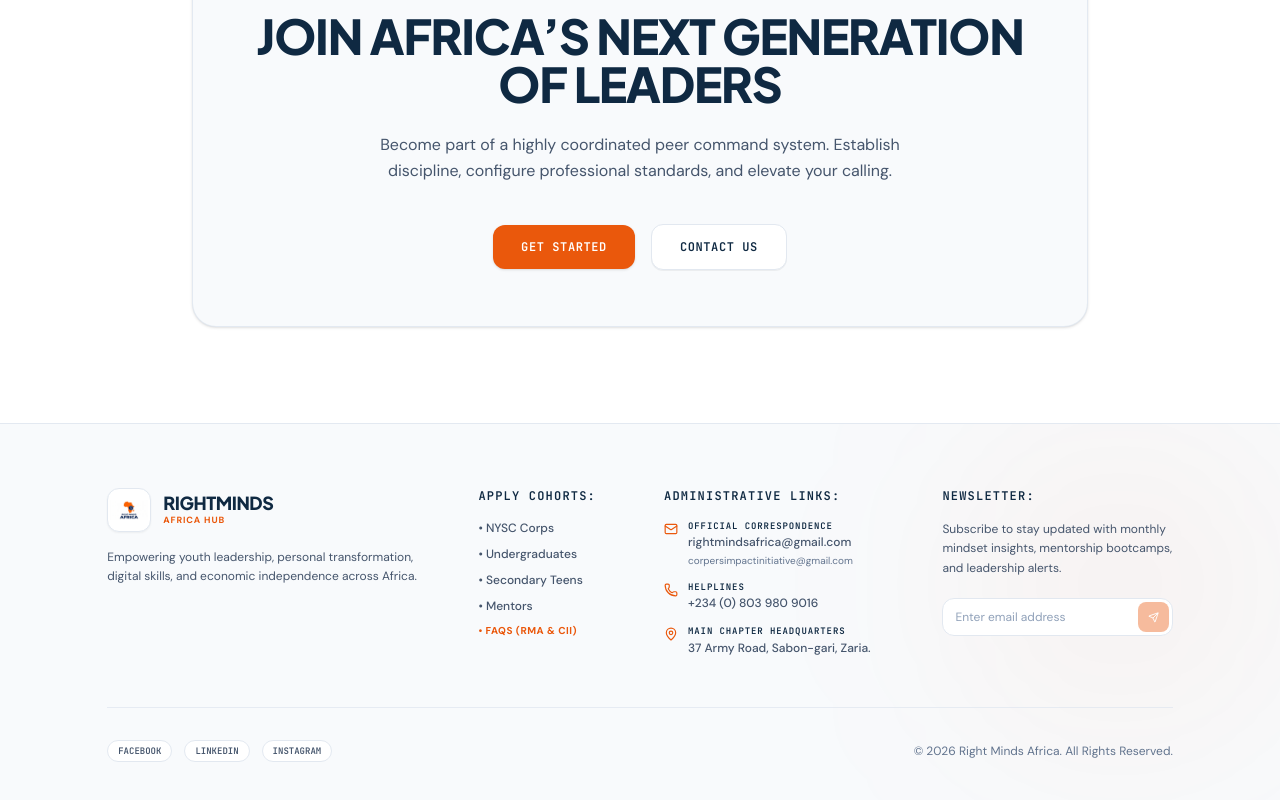
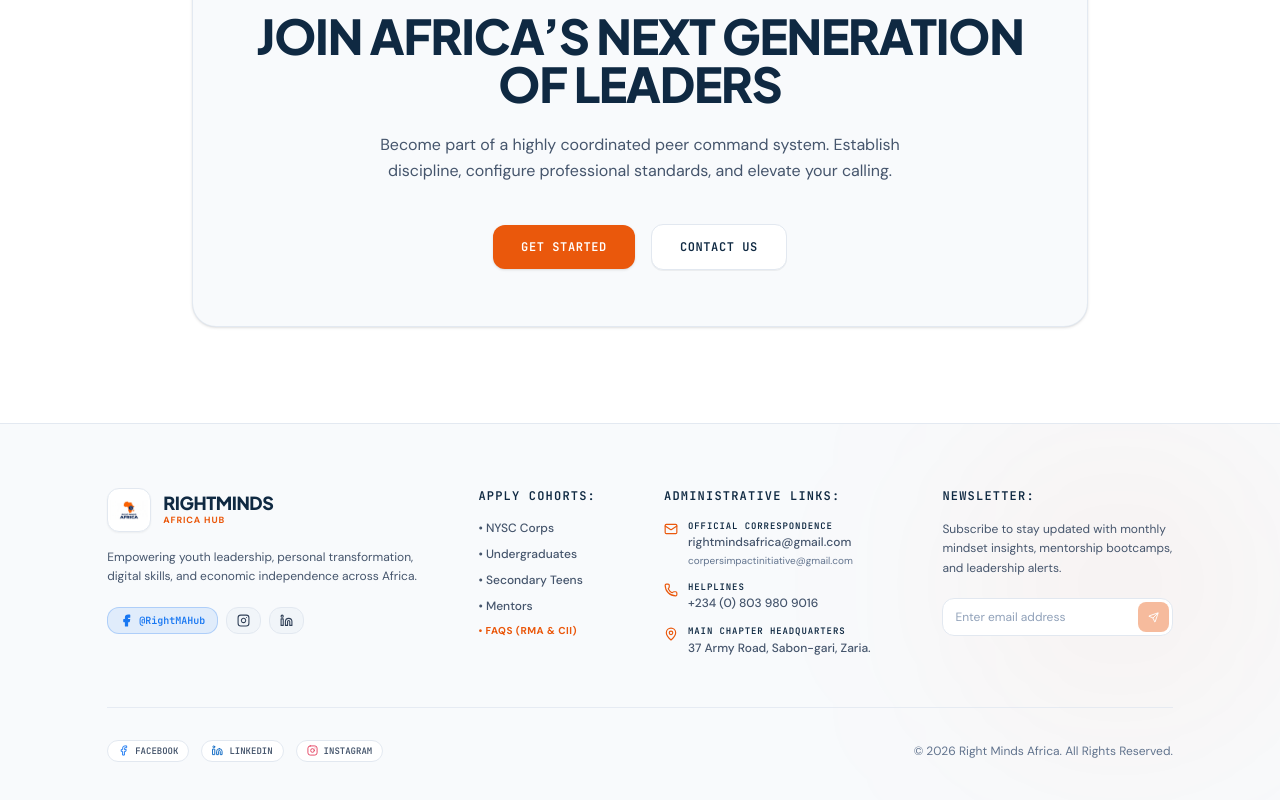
Before and after one commit to CVOLUWATIMILEHIN/RIGH, a React (Vite) app: page / in a window 1280 px wide. Shown: the part 7338-8138 px from the top of the page. Built offline with nearby package versions, Linux system fonts and the light colour scheme; no server answers; the database is empty.

Commit message:
chore: update Facebook page URL to RightMAHub
Standardize the official Facebook page URL across all components and configuration files to ensure consistency.

```diff
--- a/src/components/AdminResources.tsx
+++ b/src/components/AdminResources.tsx
@@ -78,7 +78,7 @@ const DEFAULT_RESOURCES: ResourceModel[] = [
     category: "Videos",
     author: "Gracious-Esther",
     sizeOrDuration: "Video Session (54 mins)",
-    link: "https://www.facebook.com/rightmindsafrica",
+    link: "https://www.facebook.com/RightMAHub",
     downloadsCount: 318,
     featured: false,
     status: "Active",
--- a/src/components/AdminSocialHub.tsx
+++ b/src/components/AdminSocialHub.tsx
@@ -228,7 +228,7 @@ export default function AdminSocialHub({ hasWriteAccess, onLogAction }: AdminSoc
               mediaType: item.mediaType,
               mediaUrls: item.mediaUrls,
               postUrl: item.platform === "facebook"
-                ? "https://facebook.com/rightmindsafrica"
+                ? "https://www.facebook.com/RightMAHub"
                 : "https://instagram.com/rightmindsafrica",
               hashtags: ["leadership", "growth", "africa", "corperimpact"],
               publishedAt: item.publishedAt,
--- a/src/components/Footer.tsx
+++ b/src/components/Footer.tsx
@@ -1,5 +1,5 @@
 import React, { useState, useEffect } from "react";
-import { Mail, Phone, MapPin, Award, Lock, Send, CheckCircle, AlertCircle } from "lucide-react";
+import { Mail, Phone, MapPin, Award, Lock, Send, CheckCircle, AlertCircle, Facebook, Linkedin, Instagram } from "lucide-react";
 import { saveNewsletterSubscription } from "../lib/db";
 import brandLogo from "../assets/images/brand_logo_official_new_1780385523572.png";
 import { PageContainer } from "./PageContainer";
@@ -91,9 +91,9 @@ export default function Footer({ onOpenJoin, onViewAdmin, onViewTeam, onViewAbou
   };
 
   const socialChannels = [
-    { name: "Facebook", url: "https://www.facebook.com/RightMAHub/", handle: "@RightMAHub" },
-    { name: "LinkedIn", url: "https://www.linkedin.com/company/rightmindafricahub", handle: "@rightmindafricahub" },
-    { name: "Instagram", url: "https://www.instagram.com/rightmindsafrica", handle: "@rightmindsafrica" }
+    { name: "Facebook", url: "https://www.facebook.com/RightMAHub", handle: "@RightMAHub", Icon: Facebook },
+    { name: "LinkedIn", url: "https://www.linkedin.com/company/rightmindafricahub", handle: "@rightmindafricahub", Icon: Linkedin },
+    { name: "Instagram", url: "https://www.instagram.com/rightmindsafrica", handle: "@rightmindsafrica", Icon: Instagram }
   ];
 
   return (
@@ -129,6 +129,36 @@ export default function Footer({ onOpenJoin, onViewAdmin, onViewTeam, onViewAbou
             <p className="text-xs text-slate-600 leading-relaxed font-normal">
               {brand.tagline}
             </p>
+            <div className="flex flex-wrap items-center gap-2 pt-1">
+              <a
+                href="https://www.facebook.com/RightMAHub"
+                target="_blank"
+                rel="noopener noreferrer"
+                className="inline-flex items-center gap-1.5 px-3 py-1.5 bg-[#1877F2]/10 hover:bg-[#1877F2] text-[#1877F2] hover:text-white rounded-xl text-xs font-semibold transition-all border border-[#1877F2]/25"
+                title="Follow RightMinds Africa Hub on Facebook"
+              >
+                <Facebook size={13} className="fill-current" />
+                <span className="font-mono text-[10px]">@RightMAHub</span>
+              </a>
+              <a
+                href="https://www.instagram.com/rightmindsafrica"
+                target="_blank"
+                rel="noopener noreferrer"
+                className="inline-flex items-center gap-1.5 px-2.5 py-1.5 bg-slate-100 hover:bg-[#E4405F] text-slate-700 hover:text-white rounded-xl text-xs font-semibold transition-all border border-slate-200"
+                title="Follow on Instagram"
+              >
+                <Instagram size={13} />
+              </a>
+              <a
+                href="https://www.linkedin.com/company/rightmindafricahub"
+                target="_blank"
+                rel="noopener noreferrer"
+                className="inline-flex items-center gap-1.5 px-2.5 py-1.5 bg-slate-100 hover:bg-[#0A66C2] text-slate-700 hover:text-white rounded-xl text-xs font-semibold transition-all border border-slate-200"
+                title="Follow on LinkedIn"
+              >
+                <Linkedin size={13} />
+              </a>
+            </div>
           </div>
 
           {/* Quick Links (2 cols) */}
@@ -261,17 +291,21 @@ export default function Footer({ onOpenJoin, onViewAdmin, onViewTeam, onViewAbou
         {/* Bottom copyright details */}
         <div className="pt-8 flex flex-col md:flex-row items-center justify-between gap-4 text-xs text-slate-500">
           <div className="flex flex-wrap items-center justify-center gap-3">
-            {socialChannels.map((channel, idx) => (
+            {socialChannels.map((channel, idx) => {
+              const IconComp = channel.Icon;
+              return (
                 <a
                   key={idx}
                   href={channel.url}
                   target="_blank"
-                rel="noreferrer"
-                className="text-slate-600 hover:text-brand-blue transition-colors bg-white px-2.5 py-1 rounded-xl border border-slate-200 hover:border-brand-orange/40 text-[9px] font-mono uppercase font-semibold"
+                  rel="noopener noreferrer"
+                  className="text-slate-600 hover:text-brand-blue transition-colors bg-white px-2.5 py-1 rounded-xl border border-slate-200 hover:border-brand-orange/40 text-[9px] font-mono uppercase font-semibold inline-flex items-center gap-1.5"
                 >
-                {channel.name}
+                  <IconComp size={11} className={channel.name === "Facebook" ? "text-[#1877F2]" : channel.name === "Instagram" ? "text-[#E4405F]" : "text-[#0A66C2]"} />
+                  <span>{channel.name}</span>
                 </a>
-            ))}
+              );
+            })}
             {onViewAdmin && isAdminLoggedIn && (
               <button
                 onClick={onViewAdmin}
--- a/src/components/G3ProgramPage.tsx
+++ b/src/components/G3ProgramPage.tsx
@@ -36,6 +36,9 @@ import {
   ZoomIn,
   Phone,
   Globe,
+  Facebook,
+  Linkedin,
+  Instagram,
   X
 } from "lucide-react";
 import { saveRegistration } from "../lib/db";
@@ -461,12 +464,22 @@ export default function G3ProgramPage({ onBack, onOpenJoin }: G3ProgramPageProps
                 {/* Key Info Pill from Flyer */}
                 <div className="p-3 bg-slate-50 border border-slate-150 rounded-xl space-y-2">
                   <div className="flex flex-wrap items-center justify-between text-xs font-bold text-slate-800 gap-2">
-                    <span className="flex items-center gap-1.5 text-brand-blue">
+                    <a
+                      href="tel:+2347010943003"
+                      className="flex items-center gap-1.5 text-brand-blue hover:text-brand-orange transition-colors"
+                    >
                       <Phone size={13} className="text-brand-orange" /> +234 701 094 3003
-                    </span>
-                    <span className="text-slate-500 font-mono text-[11px]">
-                      @Rightminds Africa Hub
-                    </span>
+                    </a>
+                    <a
+                      href="https://www.facebook.com/RightMAHub"
+                      target="_blank"
+                      rel="noopener noreferrer"
+                      className="text-slate-600 hover:text-[#1877F2] font-mono text-[11px] inline-flex items-center gap-1 transition-colors"
+                      title="Follow RightMinds Africa Hub on Facebook (@RightMAHub)"
+                    >
+                      <Facebook size={12} className="text-[#1877F2] fill-[#1877F2]" />
+                      <span>@RightMAHub</span>
+                    </a>
                   </div>
                   <div className="flex items-center justify-between gap-2 pt-1 border-t border-slate-200/60 text-[11px]">
                     <span className="text-slate-500">For information, partnerships or slots:</span>
@@ -1260,11 +1273,23 @@ export default function G3ProgramPage({ onBack, onOpenJoin }: G3ProgramPageProps
               {/* Footer Meta & Action Bar */}
               <div className="flex flex-col sm:flex-row items-center justify-between p-4 sm:p-5 border-t border-white/10 bg-slate-950/80 gap-3 text-xs text-slate-300">
                 <div className="flex flex-wrap items-center gap-3">
-                  <span className="flex items-center gap-1.5 text-brand-orange font-bold font-mono">
+                  <a
+                    href="tel:+2347010943003"
+                    className="flex items-center gap-1.5 text-brand-orange hover:text-amber-400 font-bold font-mono transition-colors"
+                  >
                     <Phone size={13} /> +234 701 094 3003
-                  </span>
+                  </a>
                   <span className="text-slate-500">•</span>
-                  <span className="font-mono text-slate-300">@Rightminds Africa Hub</span>
+                  <a
+                    href="https://www.facebook.com/RightMAHub"
+                    target="_blank"
+                    rel="noopener noreferrer"
+                    className="font-mono text-slate-300 hover:text-brand-orange inline-flex items-center gap-1.5 transition-colors"
+                    title="Follow RightMinds Africa Hub on Facebook (@RightMAHub)"
+                  >
+                    <Facebook size={13} className="text-[#1877F2] fill-[#1877F2]" />
+                    <span>@RightMAHub</span>
+                  </a>
                   <span className="text-slate-500">•</span>
                   <span className="font-mono text-slate-300">rightmindsafricahub.ai.studio</span>
                 </div>
--- a/src/lib/brandConfig.ts
+++ b/src/lib/brandConfig.ts
@@ -50,7 +50,7 @@ export const DEFAULT_BRAND_CONFIG: BrandConfig = {
     linkedin: "https://linkedin.com/company/right-minds-africa",
     instagram: "https://instagram.com/rightmindsafrica",
     youtube: "https://youtube.com/@rightmindsafrica",
-    facebook: "https://facebook.com/rightmindsafrica",
+    facebook: "https://www.facebook.com/RightMAHub",
     whatsapp: "https://wa.me/2348123456789"
   },
   metaTitle: "Right Minds Africa Hub | Youth Leadership & Operations Portal",
```
Lines whose indentation alone changed are shown as unchanged.
